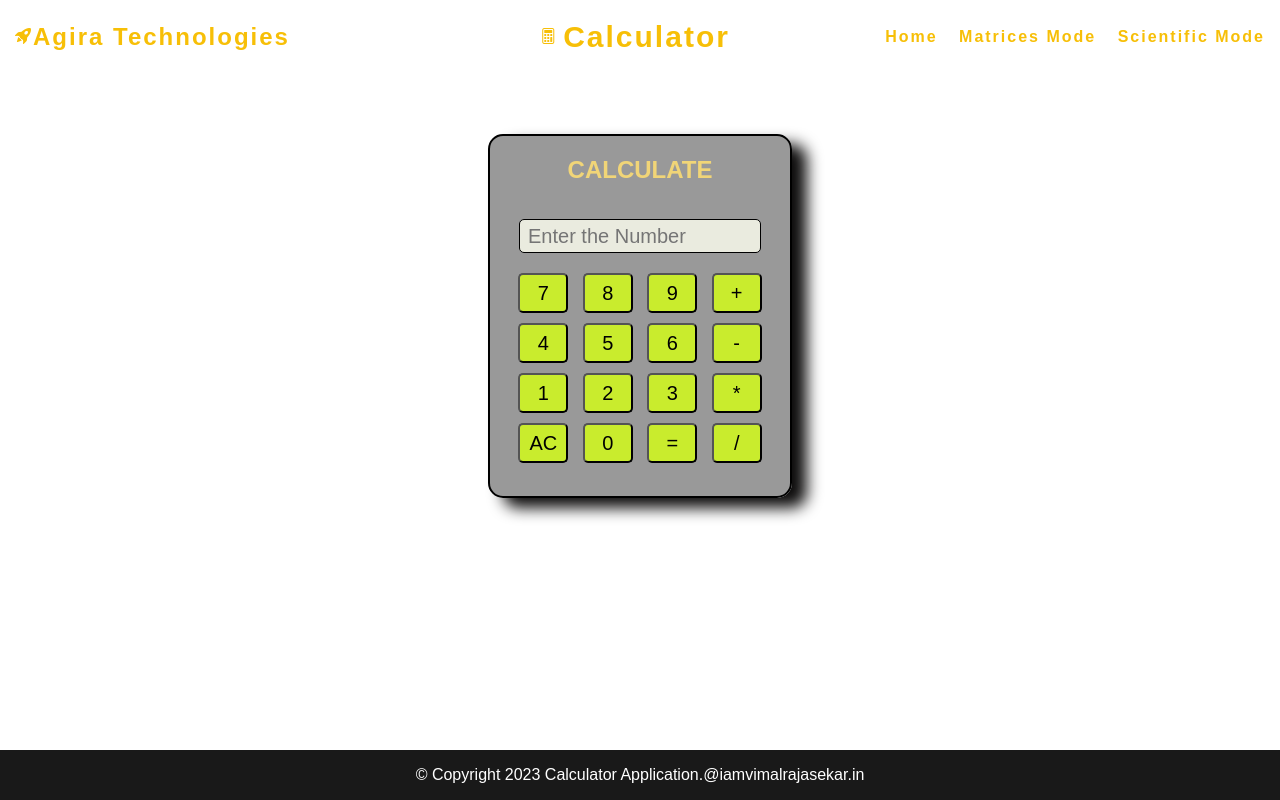
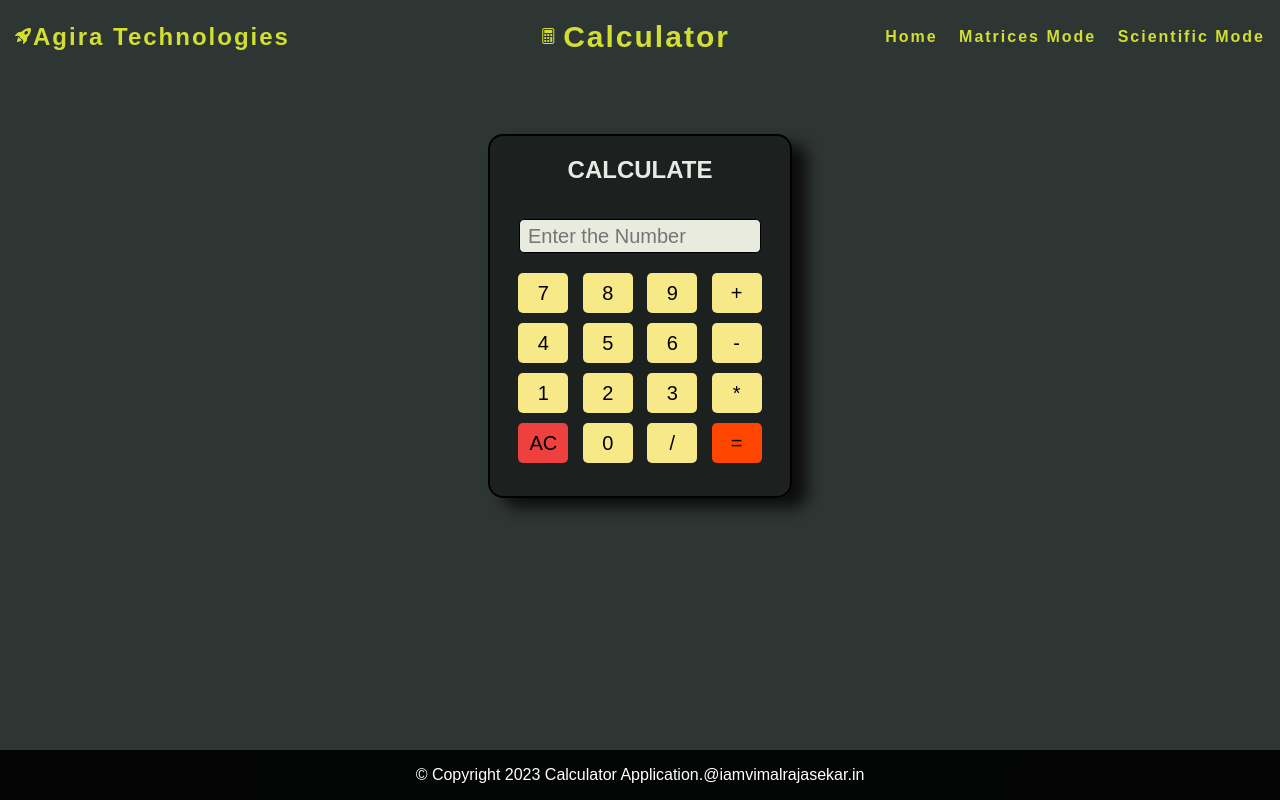
Before and after one commit to agira-Vimal/Calculator, a plain HTML site: page index.html in a window 1280 px wide. Drawn offline with nearby package versions, Linux system fonts and the light colour scheme.

Commit message:
Commiting Latest Changes Before Reverting

```diff
--- a/index.html
+++ b/index.html
@@ -19,7 +19,7 @@
 <a href="#">
 <div class="logo2">
 <i class="bi bi-calculator"></i>
-<h1 style="color: #f7bf07;">Calculator</h1>
+<h1 style="color: #D2DE32;">Calculator</h1>
 </div>
 </a>
 <nav>
@@ -35,7 +35,7 @@
 <section>
 <div class="calculator">
 <form action="" name="calci">
-<h2 style="text-align: center;color:#f1d577">CALCULATE</h2>
+<h2 style="text-align: center;color:#e9e9e5">CALCULATE</h2>
 <input id="display" type="text" name="display" placeholder="Enter the Number" disabled><br>
 <input class="digit" type="button" value="7">
 <input class="digit" type="button" value="8">
@@ -51,8 +51,9 @@
 <input class="operator" type="button" value="*"><br>
 <input id="clear" type="button" value="AC">
 <input class="digit" type="button" value="0" >
+<input class="operator" type="button" value="/">
 <input id="evaluate" type="button" value="=">
-<input class="operator" type="button" value="/">
+
 </form>
 </div>
 </section>
--- a/script.js
+++ b/script.js
@@ -20,6 +20,6 @@ document.getElementById("evaluate").addEventListener("click",()=>{
         document.getElementById("display").value=result
     }
     catch(error){
-        document.getElementById("display").value="Error"
+        document.getElementById("display").value="Syntax Error"
     }
 })
--- a/styles.css
+++ b/styles.css
@@ -5,7 +5,7 @@ body{
     display: flex;
     flex-direction: column;
     min-height: 100vh;
-    background-image: url("bgpic.jpg");
+    background-color:rgb(46, 54, 51);
     background-size: 100%; /* Adjust the percentage as needed */
     background-repeat: no-repeat;
     background-attachment: fixed; /* Optional: Fixed background */
@@ -31,9 +31,7 @@ body{
     font-weight: bold;
     letter-spacing: 2px;
     }
-    /* .logo2 h1{
-        padding-left: 50px;
-    } */
+
     h1{
     margin-left: 5px;
     font-size: 30px ;
@@ -42,11 +40,11 @@ body{
     nav li{
     display: inline;
     margin-right: 15px;
-    color:#f7bf07;
+    color:#D2DE32;
     }
     a{
     text-decoration: none;
-    color: #f7bf07  ;
+    color: #D2DE32  ;
     }
     section{
     flex:1;
@@ -75,7 +73,8 @@ body{
     text-align: center;
     border-radius: 5px;
     margin: 5px;
-    background-color: rgb(201, 236, 45);
+    background-color: #F7E987;
+    border: none;
     }
 
     input:hover{
@@ -102,5 +101,10 @@ body{
         text-align: left;
         padding-left: 8px;
         /* box-sizing: border-box; */
-
     }
+#clear{
+    background-color: #EF4040;
+}
+#evaluate{
+    background-color: orangered;
+}
```
